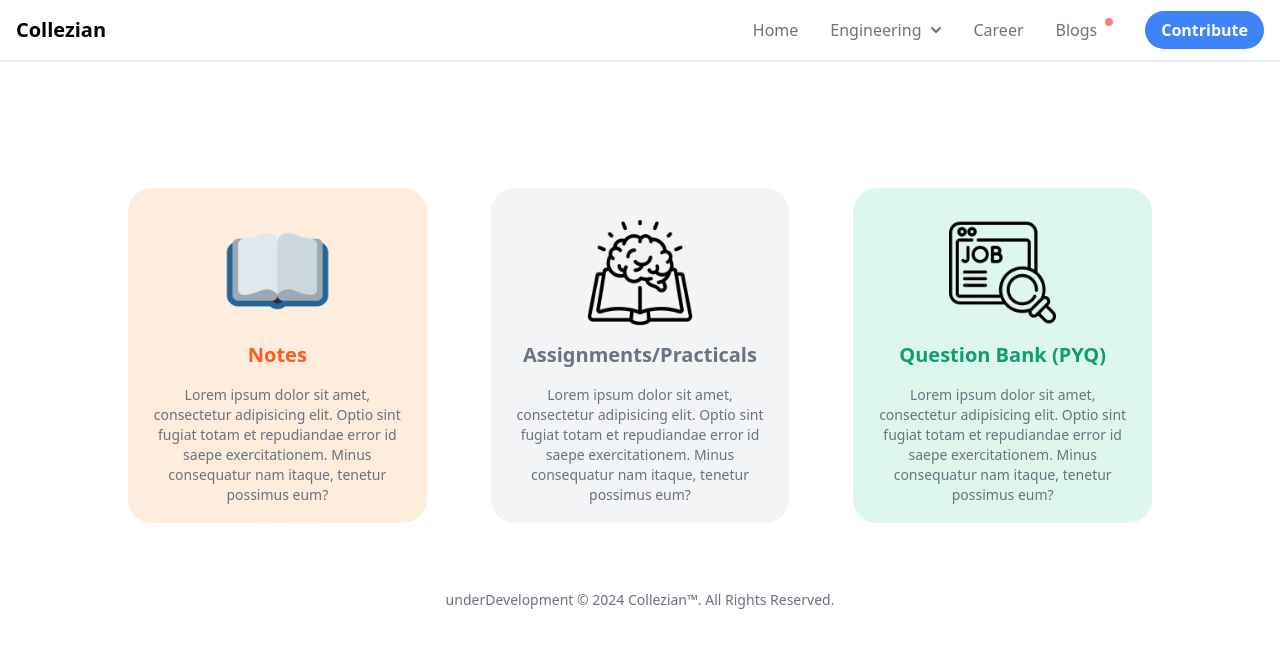
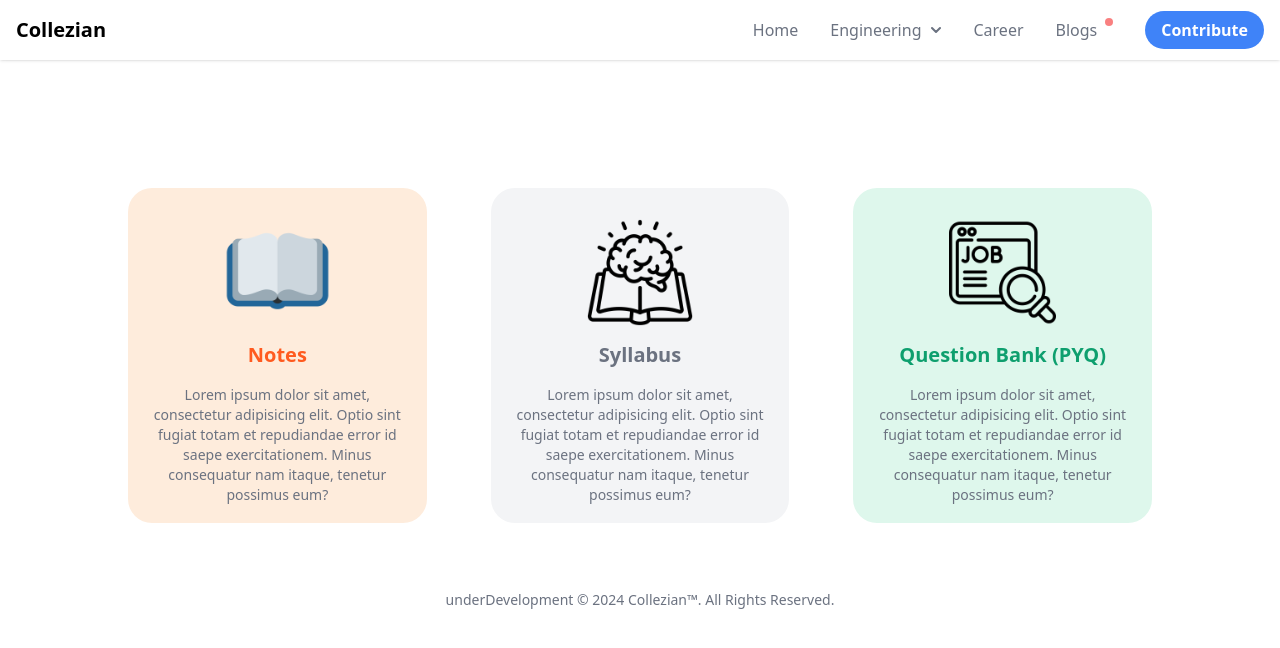
Before and after one commit to modest-azad/collezian-0.1.0, a Next.js app: page /branch/Branch_index in a window 1280 px wide. Shown: the top 648 px of the page. Built offline with nearby package versions, Linux system fonts and the light colour scheme.

Commit message:
syllabus card added

```diff
--- a/src/pages/branch/Branch_index.js
+++ b/src/pages/branch/Branch_index.js
@@ -42,7 +42,7 @@ export default function Branch_index(props){
               />
             </div>
             <div className="feature-content text-center">
-              <h2 className={heading}>Assignments/Practicals</h2>
+              <h2 className={heading}>Syllabus</h2>
               <p className={para}>
                 Lorem ipsum dolor sit amet, consectetur adipisicing elit. Optio
                 sint fugiat totam et repudiandae error id saepe exercitationem.
```
